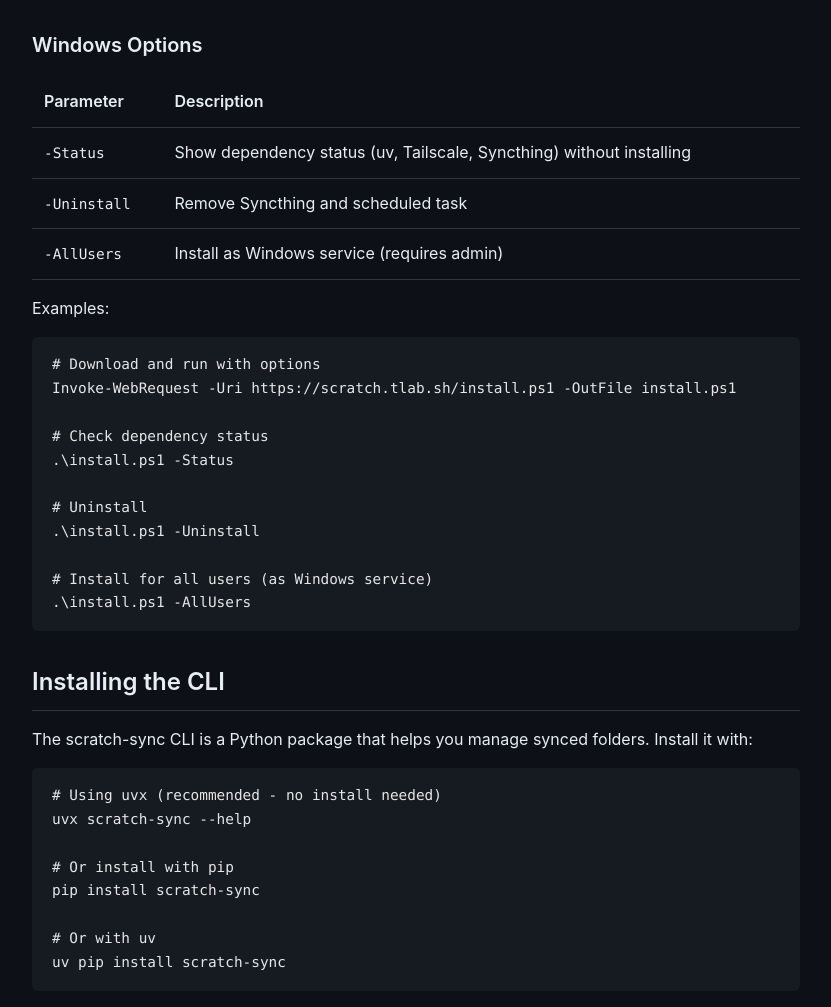
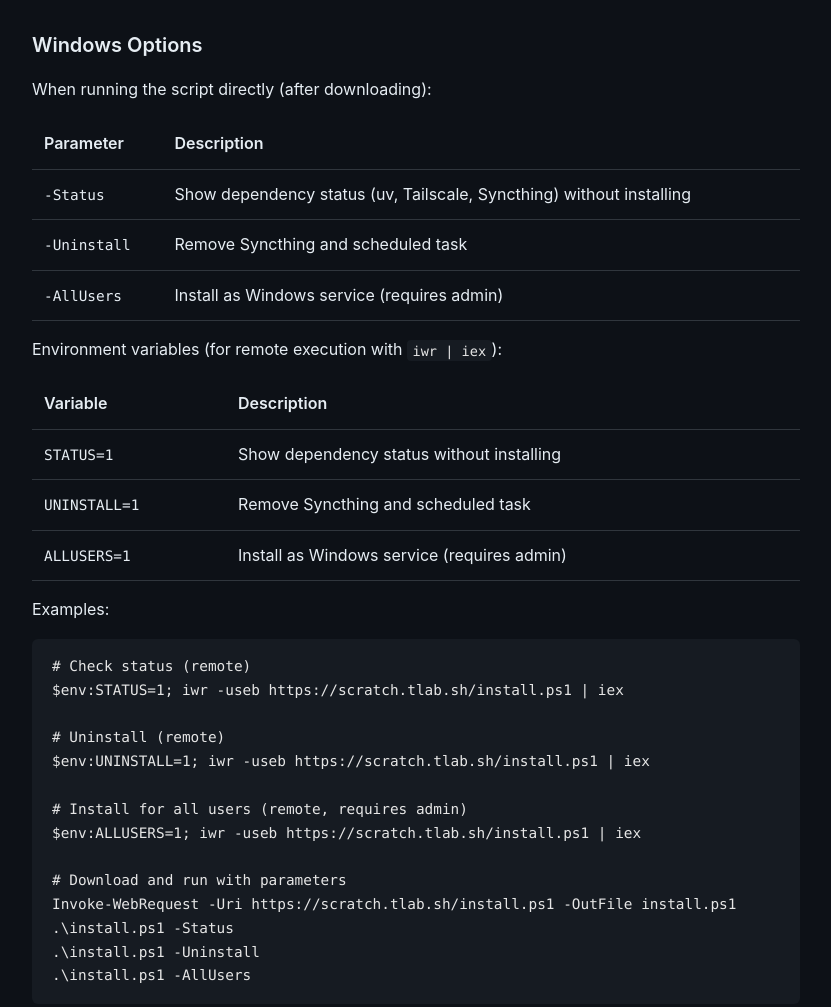
Before and after one commit to talmolab/scratch-sync, a plain HTML site: page site/install.html in a window 1280 px wide. Shown: the part 2781-3788 px from the top of the page, without its empty margins (224-1055 px from the left). Drawn offline with Linux system fonts and the light colour scheme.

Commit message:
Document Windows environment variable options in README and website
Add documentation for the new UNINSTALL and ALLUSERS environment
variables that enable remote uninstall/install via iwr | iex pattern.

🤖 Generated with [Claude Code](https://claude.com/claude-code)

Co-Authored-By: Claude Opus 4.5 <noreply@anthropic.com>

```diff
--- a/site/install.html
+++ b/site/install.html
@@ -174,6 +174,8 @@ INSTALL_DIR=/opt/bin curl -LsSf https://scratch.tlab.sh/install.sh | sh</code></
 
   <h3>Windows Options</h3>
 
+  <p>When running the script directly (after downloading):</p>
+
   <table>
     <tr>
       <th>Parameter</th>
@@ -193,19 +195,43 @@ INSTALL_DIR=/opt/bin curl -LsSf https://scratch.tlab.sh/install.sh | sh</code></
     </tr>
   </table>
 
+  <p>Environment variables (for remote execution with <code>iwr | iex</code>):</p>
+
+  <table>
+    <tr>
+      <th>Variable</th>
+      <th>Description</th>
+    </tr>
+    <tr>
+      <td><code>STATUS=1</code></td>
+      <td>Show dependency status without installing</td>
+    </tr>
+    <tr>
+      <td><code>UNINSTALL=1</code></td>
+      <td>Remove Syncthing and scheduled task</td>
+    </tr>
+    <tr>
+      <td><code>ALLUSERS=1</code></td>
+      <td>Install as Windows service (requires admin)</td>
+    </tr>
+  </table>
+
   <p>Examples:</p>
 
   <div class="code-block">
-    <pre><code># Download and run with options
+    <pre><code># Check status (remote)
+$env:STATUS=1; iwr -useb https://scratch.tlab.sh/install.ps1 | iex
+
+# Uninstall (remote)
+$env:UNINSTALL=1; iwr -useb https://scratch.tlab.sh/install.ps1 | iex
+
+# Install for all users (remote, requires admin)
+$env:ALLUSERS=1; iwr -useb https://scratch.tlab.sh/install.ps1 | iex
+
+# Download and run with parameters
 Invoke-WebRequest -Uri https://scratch.tlab.sh/install.ps1 -OutFile install.ps1
-
-# Check dependency status
 .\install.ps1 -Status
-
-# Uninstall
 .\install.ps1 -Uninstall
-
-# Install for all users (as Windows service)
 .\install.ps1 -AllUsers</code></pre>
   </div>
 
```
Also changed, not shown: 1 other file.
